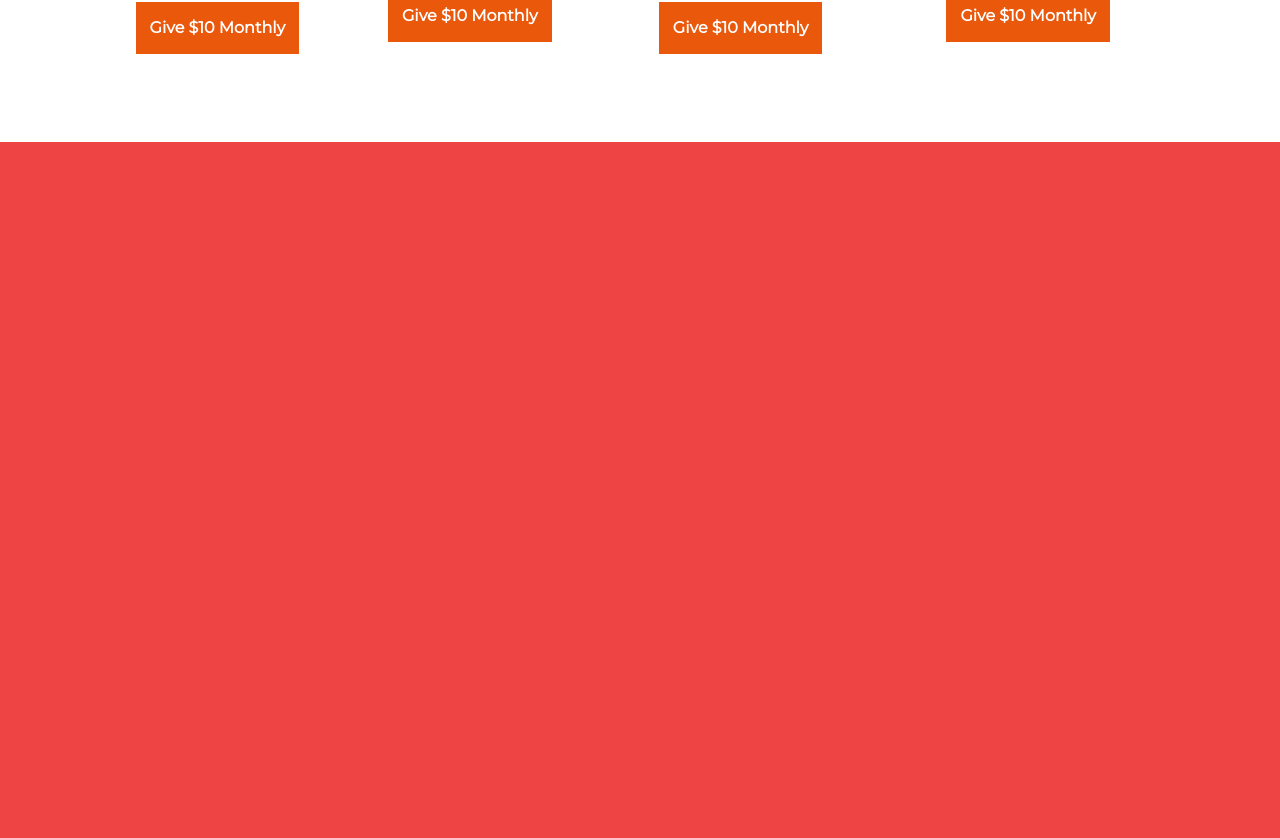
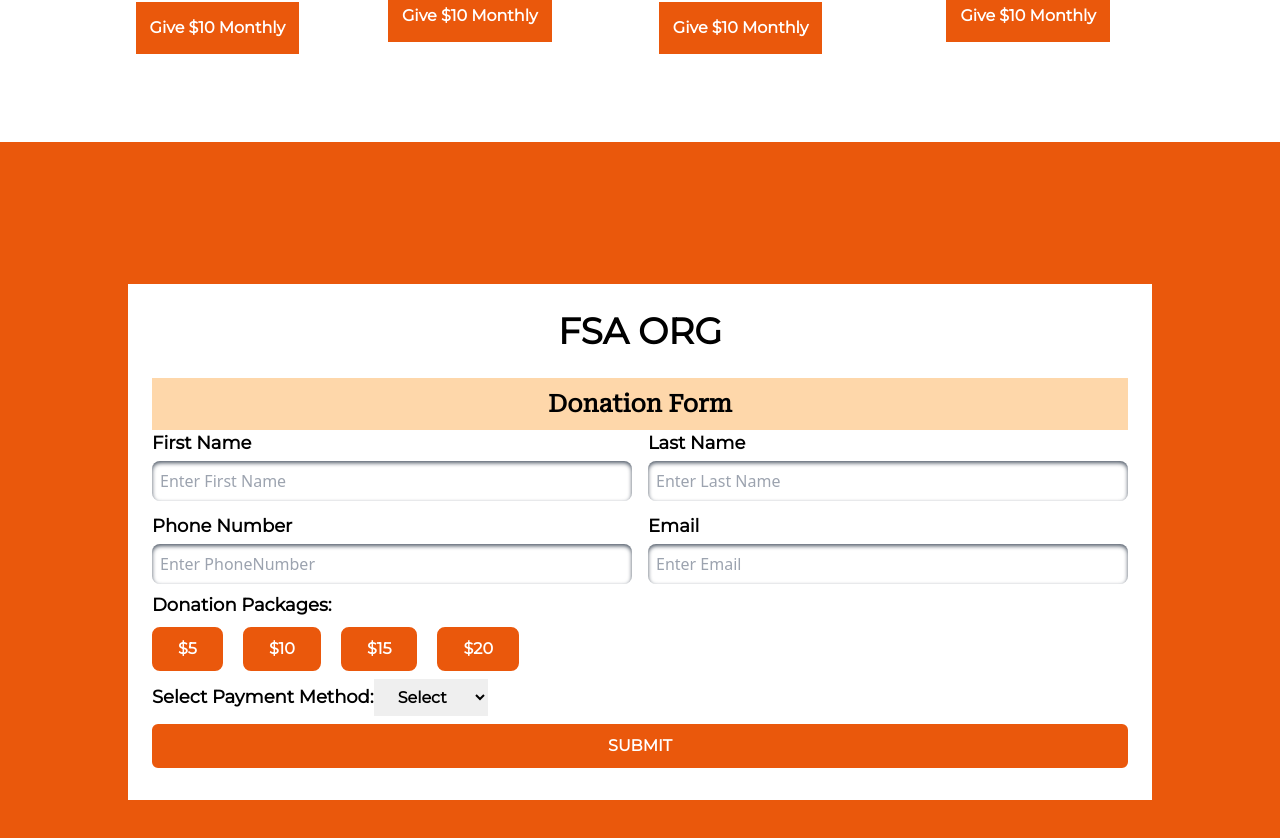
Before and after one commit to Jacob3251/FSA-Org-Frontend, a React (Create React App) app: page /donation in a window 1280 px wide. Shown: the part 1161-1999 px from the top of the page. Built offline with nearby package versions, Linux system fonts and the light colour scheme; no server answers; sample sign-in values are in the browser's storage.

Commit message:
Donation route done

```diff
--- a/src/pages/Layouts/DonationLayout.js
+++ b/src/pages/Layouts/DonationLayout.js
@@ -1,8 +1,15 @@
-import React from "react";
+import React, { useState } from "react";
 import Navbar from "../Shared/Navbar/Navbar";
 import Carousel from "../Shared/Carousel/Carousel";
+import bkashLogo from "../../assets/images/bkash.png";
+import nogodLogo from "../../assets/images/ngLogo.png";
 import Plans from "../Donation/Plans/Plans";
 const DonationLayout = () => {
+  const [paymentMethod, setPaymentMethod] = useState("1");
+  const handleSelectPaymentMethod = (event) => {
+    const method = event.target.value;
+    setPaymentMethod(method);
+  };
   return (
     <div>
       <Navbar></Navbar>
@@ -34,7 +41,235 @@ const DonationLayout = () => {
       </div>
       {/* Carousel */}
       <Plans></Plans>
-      <div className="bg-red-500 w-full h-[100vh]"></div>
+      <div className="bg-orange-600 w-full h-[100vh] flex justify-center items-center">
+        <form className="bg-white w-[80%] mx-auto px-6">
+          <h3 className="font-Mono text-[36px] font-bold text-center my-5">
+            FSA ORG
+          </h3>
+          <h6 className="font-Robo font-semibold text-[24px] text-center bg-orange-200 py-2">
+            Donation Form
+          </h6>
+          {/* personal info */}
+          <div className="">
+            <div className="flex space-x-4">
+              <div className="w-full  flex flex-col">
+                <label
+                  htmlFor="fname"
+                  className="text-[18px] font-Mono font-semibold"
+                >
+                  First Name
+                </label>
+                <input
+                  className="w-full mt-1 shadow-inner shadow-gray-600 p-2 rounded-lg"
+                  type="text"
+                  id="fname"
+                  name="fname"
+                  placeholder="Enter First Name"
+                />
+              </div>
+              <div className="w-full  flex flex-col">
+                <label
+                  htmlFor="lname"
+                  className="text-[18px] font-Mono font-semibold"
+                >
+                  Last Name
+                </label>
+                <input
+                  className="w-full mt-1 shadow-inner shadow-gray-600 p-2 rounded-lg"
+                  type="text"
+                  id="lname"
+                  name="lname"
+                  placeholder="Enter Last Name"
+                />
+              </div>
+            </div>
+            <div className="flex space-x-4 mt-3">
+              <div className="w-full  flex flex-col">
+                <label
+                  htmlFor="phnnum"
+                  className="text-[18px] font-Mono font-semibold"
+                >
+                  Phone Number
+                </label>
+                <input
+                  type="number"
+                  id="phnnum"
+                  name="phnnum"
+                  placeholder="Enter PhoneNumber"
+                  className="w-full mt-1 shadow-inner shadow-gray-600 p-2 rounded-lg"
+                />
+              </div>
+              <div className="w-full  flex flex-col">
+                <label
+                  htmlFor="email"
+                  className="text-[18px] font-Mono font-semibold"
+                >
+                  Email
+                </label>
+                <input
+                  type="email"
+                  id="email"
+                  name="email"
+                  placeholder="Enter Email"
+                  className="w-full mt-1 shadow-inner shadow-gray-600 p-2 rounded-lg"
+                />
+              </div>
+            </div>
+          </div>
+          {/* payment info */}
+          <div className="w-[60%]  mt-2">
+            <h3 className="font-Mono text-[18px] font-bold mb-2">
+              Donation Packages:
+            </h3>
+            <div className="flex w-full space-x-5 justify-start mb-2">
+              <button className="px-6 text-[16px] py-2 rounded-lg hover:bg-white hover:text-orange-600 border-orange-600 border-2 bg-orange-600 text-white font-bold font-Mono">
+                $5
+              </button>
+              <button className="px-6 text-[16px] py-2 rounded-lg hover:bg-white hover:text-orange-600 border-orange-600 border-2 bg-orange-600 text-white font-bold font-Mono">
+                $10
+              </button>
+              <button className="px-6 text-[16px] py-2 rounded-lg hover:bg-white hover:text-orange-600 border-orange-600 border-2 bg-orange-600 text-white font-bold font-Mono">
+                $15
+              </button>
+              <button className="px-6 text-[16px] py-2 rounded-lg hover:bg-white hover:text-orange-600 border-orange-600 border-2 bg-orange-600 text-white font-bold font-Mono">
+                $20
+              </button>
+            </div>
+            {/* payemnt method selection */}
+            <div className="font-Mono text-[18px] font-bold flex items-center mb-2">
+              <label htmlFor="payment-id">Select Payment Method: </label>
+              <select
+                onChange={handleSelectPaymentMethod}
+                name="payment-method"
+                id="payment-id"
+                className=" px-5 py-2 text-[16px]"
+              >
+                <option
+                  value="1"
+                  selected
+                  className="font-bold text-[14px]"
+                  disabled
+                >
+                  Select
+                </option>
+                <option value="2" className="font-bold text-[14px]">
+                  Nagad
+                </option>
+                <option value="3" className="font-bold text-[14px]">
+                  Bkash
+                </option>
+
+                <option value="4" className="font-bold text-[14px]">
+                  Card
+                </option>
+              </select>
+            </div>
+            {/* bkash */}
+            {paymentMethod === "3" && (
+              <div className="my-3" data-aos="flip-up">
+                <div className="flex justify-start items-center my-2">
+                  <img className="h-[50px] w-[100px]" src={bkashLogo} alt="" />
+                </div>
+                <div className="font-Mono font-bold text-[16px] mb-2">
+                  <label htmlFor="bkash-num">Bkash Account Number: </label>
+                  <input
+                    type="text"
+                    name="bkash-num"
+                    placeholder="Enter Bkash Number"
+                    id="bkash-num"
+                    className="shadow-gray-300 shadow-inner px-2 py-2 rounded-lg ml-2 text-[14px] outline-none"
+                  />
+                </div>
+                <div className="font-Mono font-bold text-[16px]">
+                  <label htmlFor="transaction-num" className="">
+                    Enter Transaction Number:
+                  </label>
+                  <input
+                    type="text"
+                    name="bkash-transaction"
+                    id="transaction-num"
+                    placeholder="Enter Transaction Number"
+                    className="shadow-gray-300 shadow-inner px-2 py-2 rounded-lg ml-2 text-[14px] outline-none"
+                  />
+                </div>
+              </div>
+            )}
+            {/* nagad */}
+            {paymentMethod === "2" && (
+              <div className="my-3" data-aos="flip-up">
+                <div className="flex justify-start items-center my-2">
+                  <img className="h-[50px] w-[100px]" src={nogodLogo} alt="" />
+                </div>
+                <div className="font-Mono font-bold text-[16px] mb-2">
+                  <label htmlFor="bkash-num">Bkash Account Number: </label>
+                  <input
+                    type="text"
+                    name="bkash-num"
+                    placeholder="Enter Bkash Number"
+                    id="bkash-num"
+                    className="shadow-gray-300 shadow-inner px-2 py-2 rounded-lg ml-2 text-[14px] outline-none"
+                  />
+                </div>
+                <div className="font-Mono font-bold text-[16px]  ">
+                  <label htmlFor="transaction-num" className="">
+                    Enter Transaction Number:
+                  </label>
+                  <input
+                    type="text"
+                    name="bkash-transaction"
+                    id="transaction-num"
+                    placeholder="Enter Transaction Number"
+                    className="shadow-gray-300 shadow-inner px-2 py-2 rounded-lg ml-2 text-[14px] outline-none"
+                  />
+                </div>
+              </div>
+            )}
+            {/* Card */}
+            {paymentMethod === "4" && (
+              <div className="font-Mono mb-5 " data-aos="flip-up">
+                <h1 className="text-[18px] font-bold">Payment Details</h1>
+                <h3 className="font-bold text-[16px]">Card Number</h3>
+                <input
+                  type="text"
+                  placeholder="Valid Card Number"
+                  className="text-[14px] border-2 border-gray-300 py-1 pl-1 rounded-md"
+                />
+
+                <div className="flex  justify-between w-full space-x-5 my-2 ">
+                  <div className="w-1/3">
+                    <h3 className="font-bold text-[14px]">EXPIRATION DATE</h3>
+                    <input
+                      type="date"
+                      name=""
+                      id=""
+                      className="py-1 text-[14px] rounded-md font-bold font-Mono border-2 border-gray-200"
+                    />
+                  </div>
+                  <div className="w-2/3">
+                    <h3 className="font-bold text-[14px]">CV CODE</h3>
+                    <input
+                      type="text"
+                      name=""
+                      id=""
+                      className="text-[14px] w-full border-2 border-gray-300 py-1 pl-1 rounded-md"
+                    />
+                  </div>
+                </div>
+                <h3 className="font-bold text-[14px] mt-2">COUPON CODE</h3>
+                <input
+                  type="text"
+                  className="border-2 border-gray-300 rounded-md py-[2px]"
+                />
+              </div>
+            )}
+          </div>
+          <input
+            type="submit"
+            value="SUBMIT"
+            className="w-full bg-orange-600 rounded-md py-2 text-[16px] font-Mono font-bold text-white hover:text-orange-600 hover:bg-white border-2 border-orange-600 duration-300 mb-8"
+          />
+        </form>
+      </div>
     </div>
   );
 };
```
Also changed, not shown: src/assets/images/bkash.png (added), src/assets/images/ngLogo.png (added).
